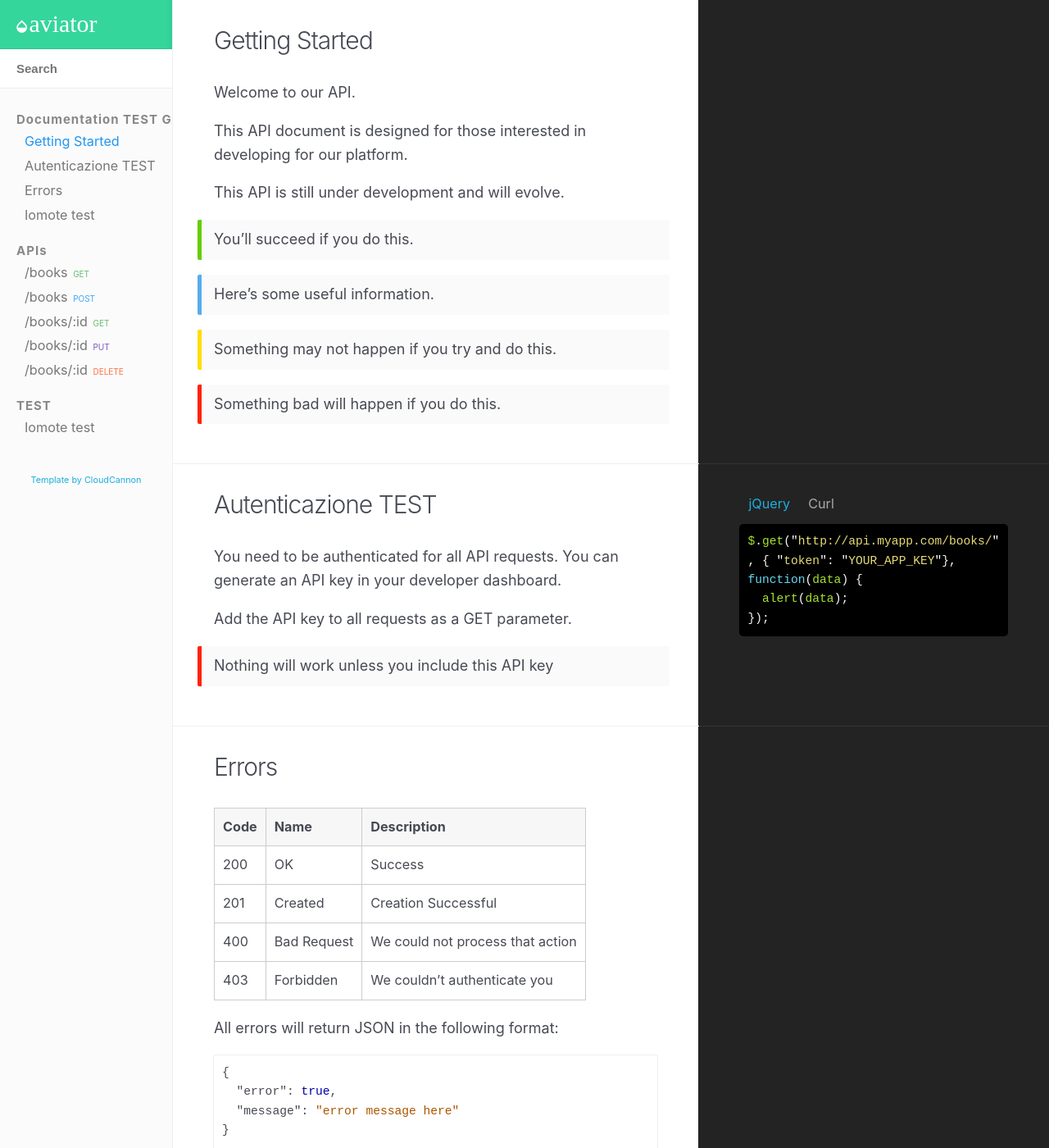
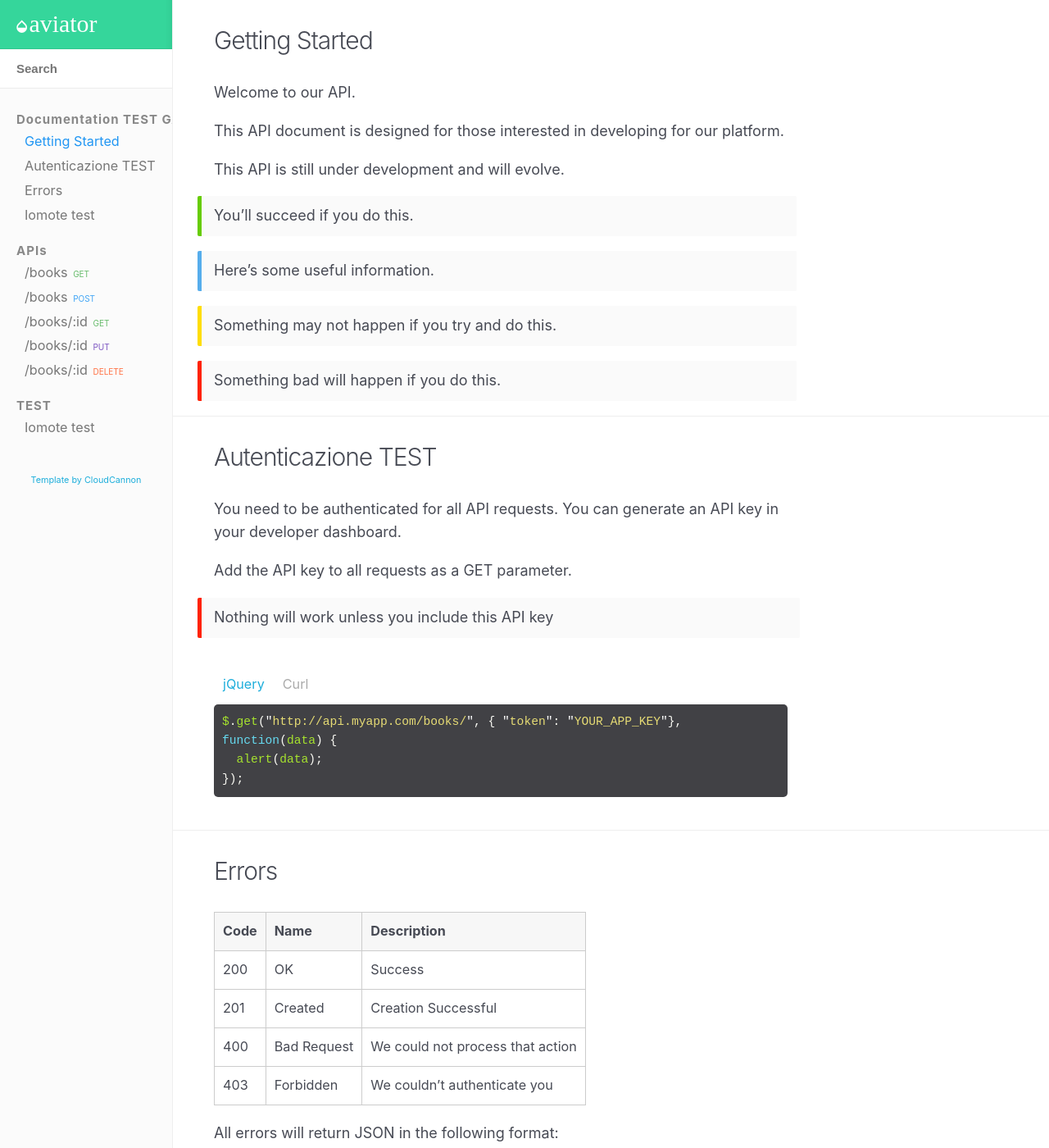
Before and after one commit to GabrieleAllegria/GabrieleAllegria.github.io, a Jekyll site: the page built from index.html, in a window 1280 px wide and 1400 px high. Shown: the whole window at 82% size. Built offline with Jekyll 4.4.1, drawn with Linux system fonts in a browser that asks for light colours; nearby versions of some CDN libraries.

Commit message:
prime modifiche su css e code highlight

```diff
--- a/_sass/_main.scss
+++ b/_sass/_main.scss
@@ -315,7 +315,8 @@ hr {
 }
 
 .left-docs {
-	width: 60%;
+
+	max-width: 800px;
 	float: left;
 	padding: 0 50px;
 	-webkit-box-sizing: border-box; /* Safari/Chrome, other WebKit */
@@ -331,9 +332,11 @@ hr {
 }
 
 .right-code {
-	width: 40%;
 	float: left;
-	padding: 0 50px;
+	max-width: 800px;
+	padding: 20px 50px 20px;
+	margin-left: auto;
+	margin-right: auto;
 	-webkit-box-sizing: border-box; /* Safari/Chrome, other WebKit */
 	-moz-box-sizing: border-box;		/* Firefox, other Gecko */
 	box-sizing: border-box;				 /* Opera/IE 8+ */
@@ -343,7 +346,7 @@ hr {
 	}
 
 	pre {
-		background: black;
+		background: #414145;
 		padding: 10px;
 		border-radius: 5px;
 	}
@@ -406,19 +409,7 @@ hr {
 	color: #fff;
 }
 
-@media (max-width: 1000px) {
-	.right-code {
-		float: none;
-		width: 100%;
-		background: #232323;
-		padding-top: 20px;
-		padding-bottom: 20px;
-	}
-
-	.left-docs {
-		float: none;
-		width: 100%;
-	}
+@media (max-width: 10000px) {
 
 	.doc-content {
 		background: #fff;
```
